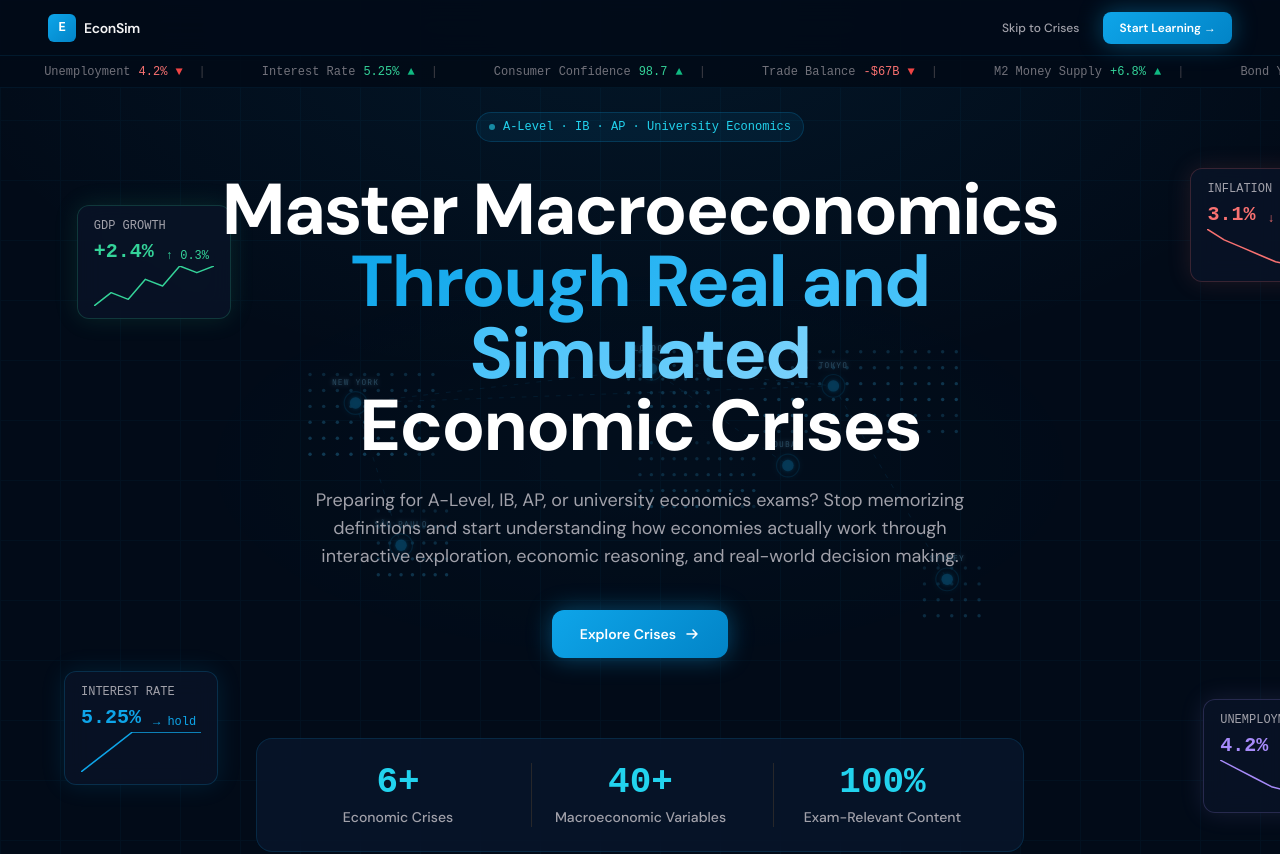
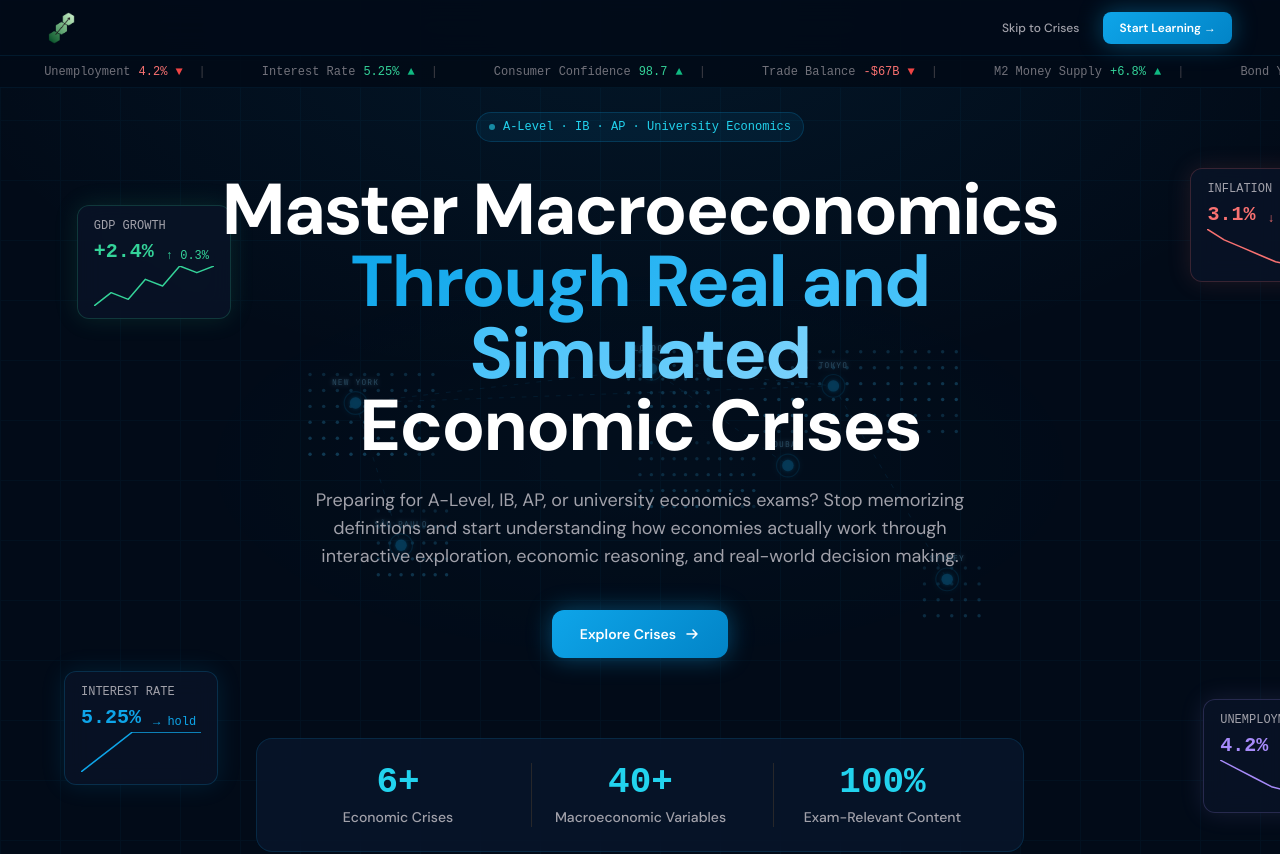
Before and after one commit to blackkosmos/econsim, a Next.js app: page / in a window 1280 px wide. Shown: the top 854 px of the page. Built offline with nearby package versions, Linux system fonts and the light colour scheme.

Commit message:
Local Commit: 2026-06-29T13:10:50.571Z - Replaced the nav bar logo (blue gradient "E" box with "EconSim" text) with the uploaded `app_logo.png` image in the top navigation of the Home page

```diff
--- a/src/app/page.tsx
+++ b/src/app/page.tsx
@@ -308,10 +308,7 @@ export default function LandingPage() {
       <nav className="fixed top-0 left-0 right-0 z-50 flex items-center justify-between px-6 md:px-12 h-14"
         style={{ background: 'rgba(2,11,24,0.9)', backdropFilter: 'blur(20px)', borderBottom: '1px solid rgba(14,165,233,0.1)' }}>
         <div className="flex items-center gap-2">
-          <div className="w-7 h-7 rounded-md flex items-center justify-center" style={{ background: 'linear-gradient(135deg, #0ea5e9, #0284c7)' }}>
-            <span className="text-white font-bold text-xs font-mono">E</span>
-          </div>
-          <span className="font-semibold text-sm tracking-tight text-zinc-100" style={{ fontFamily: "'DM Sans', sans-serif" }}>EconSim</span>
+          <img src="/assets/images/app_logo.png" alt="EconSim Logo" className="h-8 w-auto" />
         </div>
         <div className="flex items-center gap-3">
           <Link href="/crises" onClick={handleEnter}
```
